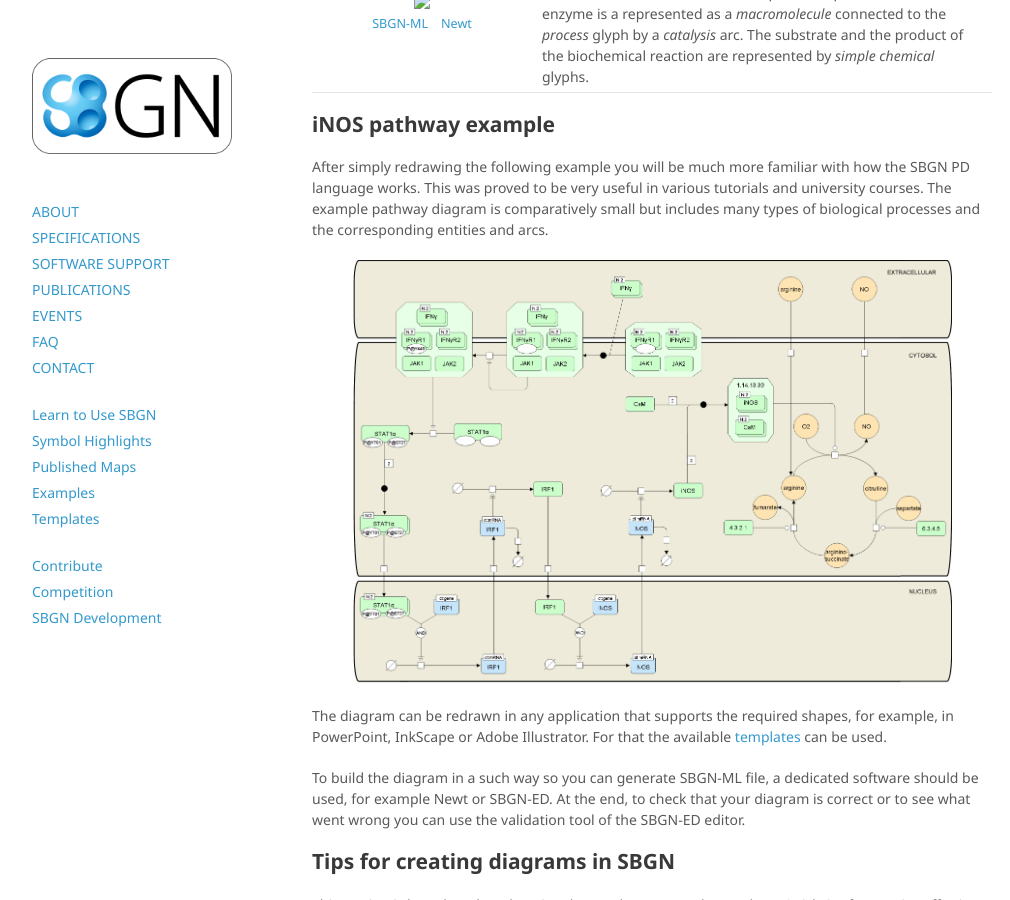
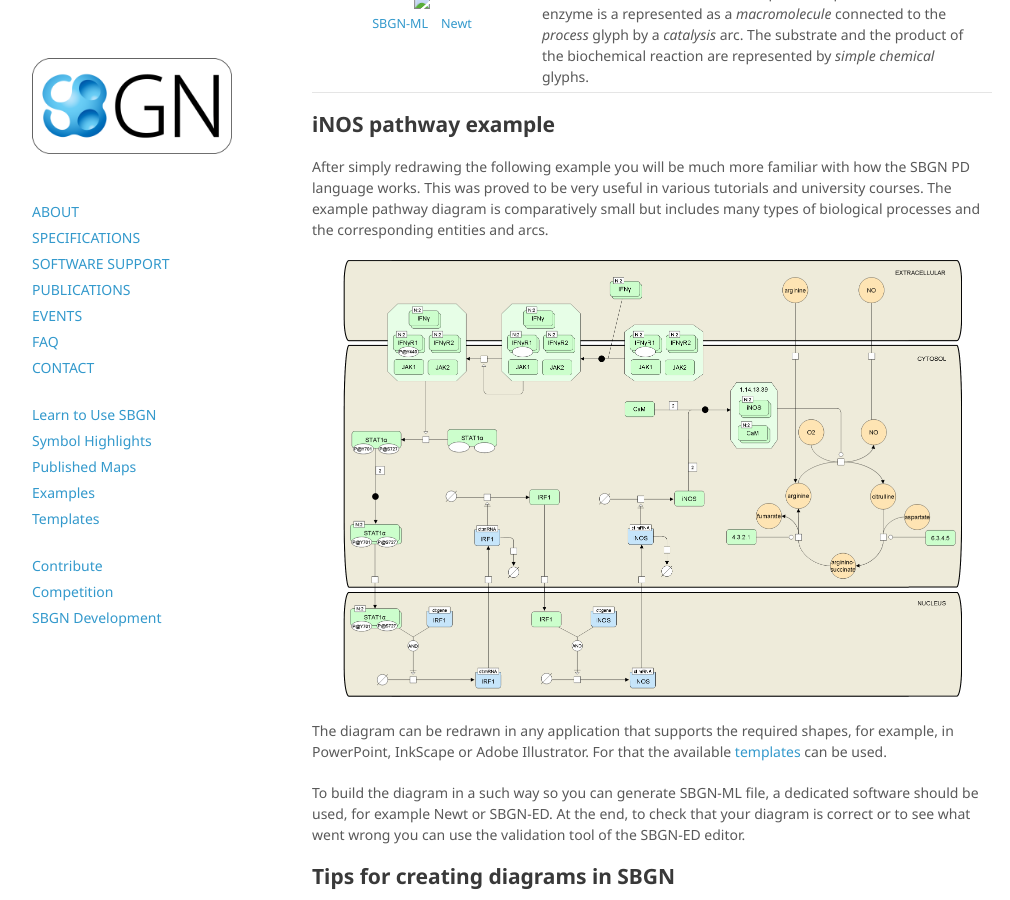
Before and after one commit to sbgn/sbgn, a Jekyll site: the page built from docs/learning_sbgn.md, in a window 1280 px wide and 900 px high, scrolled down 1587 px. Shown: the whole window, without its empty margins (128-1138 px from the left). Built offline with Jekyll 4.4.1, drawn with Linux system fonts in a browser that asks for light colours; nearby versions of some CDN libraries.

Commit message:
Update learning_sbgn.md

```diff
--- a/docs/learning_sbgn.md
+++ b/docs/learning_sbgn.md
@@ -61,7 +61,7 @@
 
 <p>After simply redrawing the following example you will be much more familiar with how the SBGN PD language works. This was proved to be very useful in various tutorials and university courses. The example pathway diagram is comparatively small but includes many types of biological processes and the corresponding entities and arcs.</p>
 
-![iNOS](/sbgn/images/learning/inos.png){: .center-image width="600px"}
+![iNOS](/sbgn/images/learning/inos.png){: .center-image width="620px"}
 
 <p>The diagram can be redrawn in any application that supports the required shapes, for example, in PowerPoint, InkScape or Adobe Illustrator. For that the available <a href="/sbgn/templates">templates</a> can be used.</p>
 
@@ -76,7 +76,7 @@
 
 ## SBGN PD Reference Card
 
-![SBGN PD Reference Card](/sbgn/images/learning/PD_L1V1.3.png){: .center-image width="600px"}
+![SBGN PD Reference Card](/sbgn/images/learning/PD_L1V1.3.png){: .center-image width="620px"}
 
 ## Reading list
 
```
